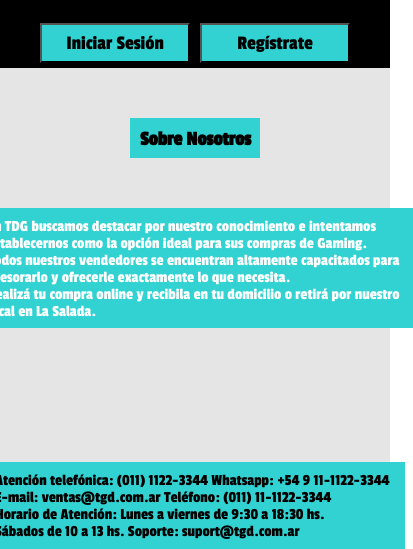
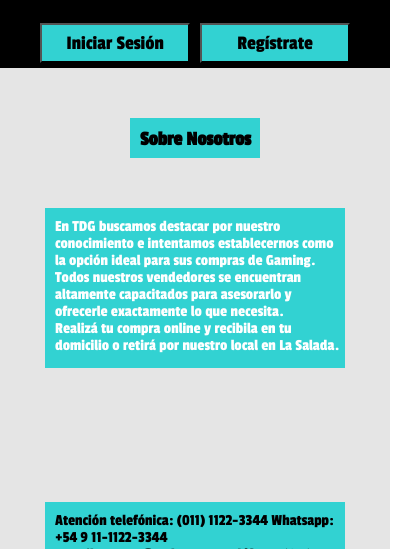
Before and after one commit to nicoVallejos/tiendaNicoVallejos, a website: page pages/quienesSomos.html in a window 390 px wide. Shown: the part 295-844 px from the top of the page, 413 px wide, since content can reach past the window. Drawn offline with Linux system fonts and the light colour scheme.

Commit message:
responsive quienesSomos se me olvido

```diff
--- a/scss/secciones/_quienesSomos.scss
+++ b/scss/secciones/_quienesSomos.scss
@@ -55,3 +55,17 @@ main{
         }
     }
 }
+
+
+@media (max-width: 440px) {
+    main{
+        .pQuienesSomos {
+            height: 160px;
+            width: 300px;
+        }
+        .pQuienesSomos2 {
+            height: 150px;
+            width: 300px;
+        }
+    }
+}
```
Also changed, not shown: css/style.css.
